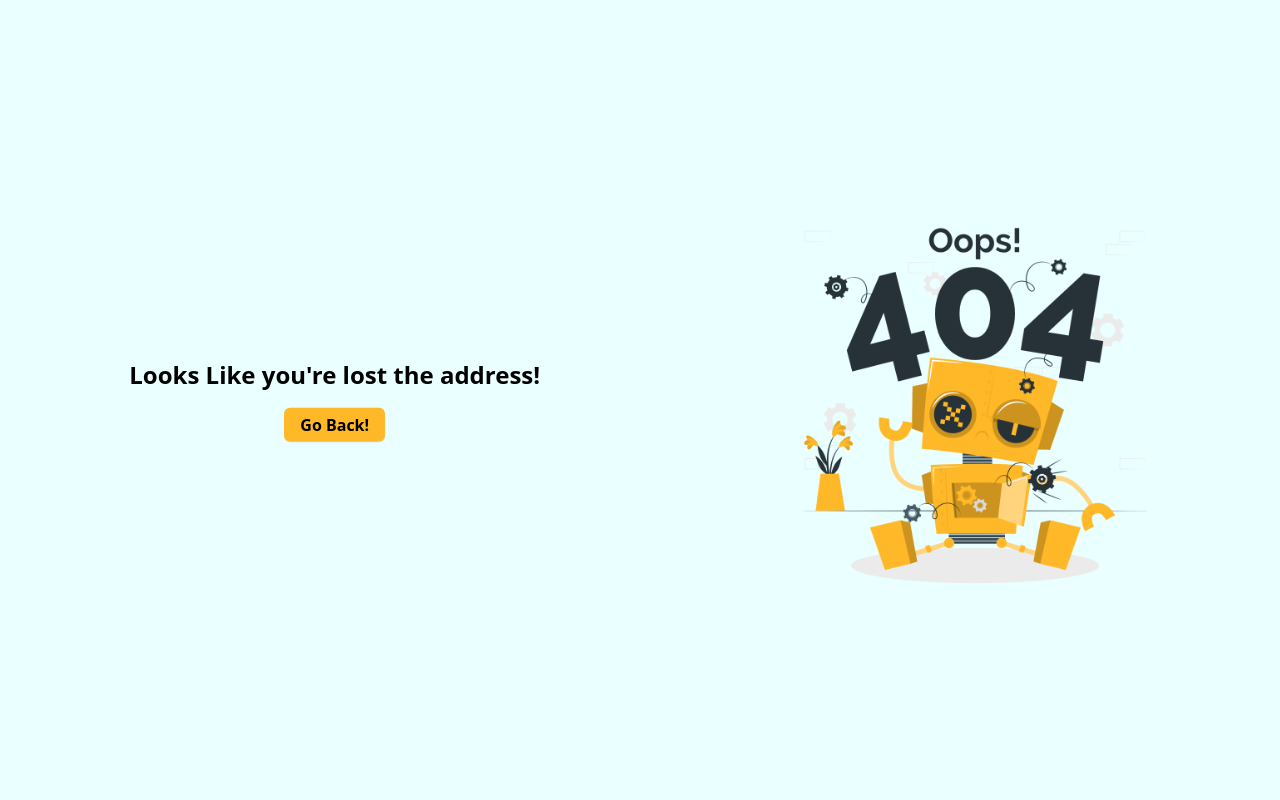
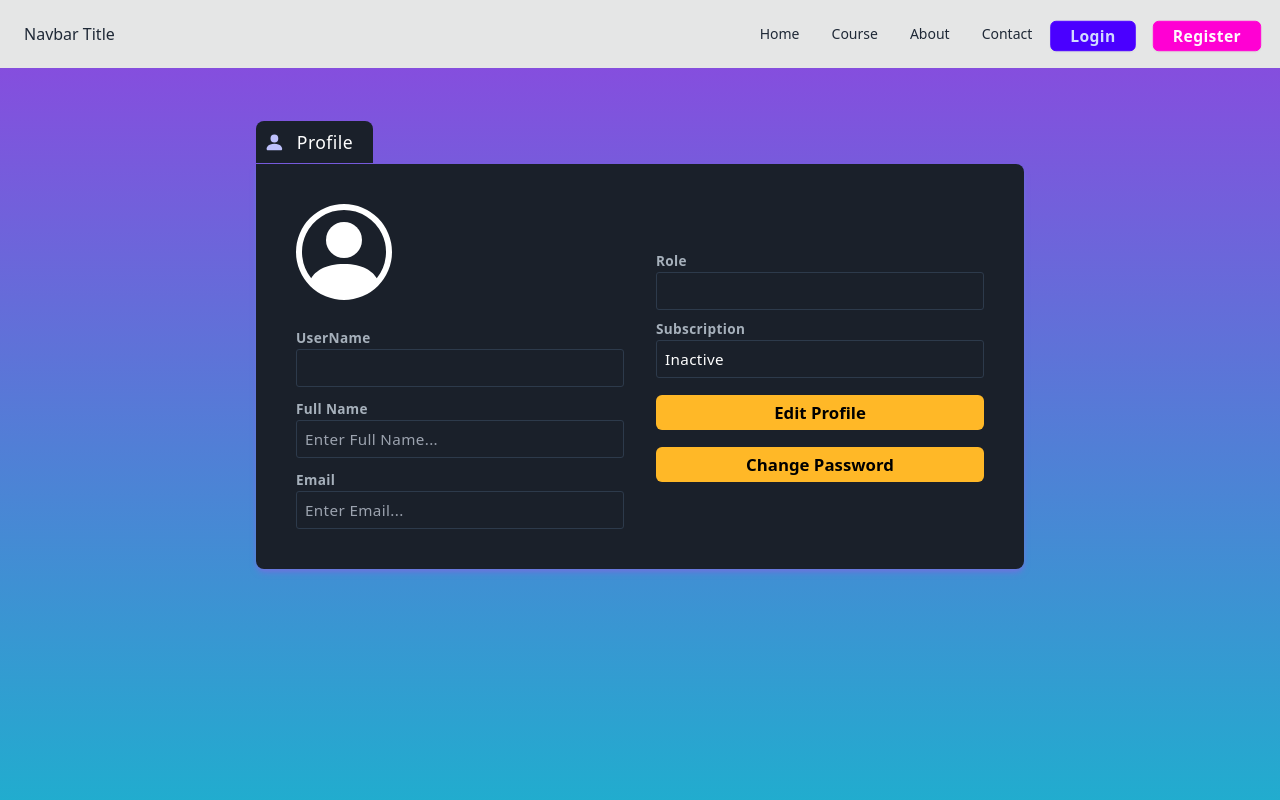
Before and after one commit to webakash1806/zenstudy, a React (Vite) app: page /LMS-Client/me in a window 1280 px wide. Shown: the top 800 px of the page. Built offline with nearby package versions, Linux system fonts and the light colour scheme.

Commit message:
User profile page created

```diff
--- a/src/App.jsx
+++ b/src/App.jsx
@@ -10,6 +10,7 @@ import CreateCourse from './Pages/CoursePage/CreateCourse'
 import HomePage from './Pages/HomePage'
 import LoginPage from './Pages/LoginPage'
 import PageNotFound from './Pages/PageNotFound'
+import Profile from './Pages/Profile'
 import SignupPage from './Pages/SignupPage'
 
 const App = () => {
@@ -28,6 +29,8 @@ const App = () => {
         <Route element={<RequireAuth allowedRoles={['ADMIN']} />}>
           <Route path="/LMS-Client/course/create" element={<CreateCourse />} />
         </Route>
+
+        <Route path="/LMS-Client/me" element={<Profile />} />
       </Routes>
     </>
   )
--- a/src/Layouts/HomeLayout.jsx
+++ b/src/Layouts/HomeLayout.jsx
@@ -69,10 +69,10 @@ const HomeLayout = ({ children }) => {
                                         </div>
                                         :
                                         <div className='flex items-center justify-center gap-3 mt-1'>
-                                            <Link to='/LMS-Client//user/me' className='btn btn-primary btn-sm rounded-md px-5 text-[1.03rem] tracking-wide'>
+                                            <Link to='/LMS-Client/me' className='btn btn-primary btn-sm rounded-md px-5 text-[1.03rem] tracking-wide'>
                                                 Profile
                                             </Link>
-                                            <Link to='/LMS-Client//logout' onClick={handleLogout} className='btn btn-secondary btn-sm rounded-md px-5 text-[1.03rem] tracking-wide'>
+                                            <Link to='/LMS-Client/logout' onClick={handleLogout} className='btn btn-secondary btn-sm rounded-md px-5 text-[1.03rem] tracking-wide'>
                                                 Logout
                                             </Link>
                                         </div>
@@ -110,10 +110,10 @@ const HomeLayout = ({ children }) => {
                                 </div>
                                 :
                                 <div className='flex items-center justify-center gap-3 mt-4 '>
-                                    <Link to='/LMS-Client//user/me' className='btn btn-primary btn-sm rounded-md px-9 text-[1.03rem] tracking-wide'>
+                                    <Link to='/LMS-Client/me' className='btn btn-primary btn-sm rounded-md px-9 text-[1.03rem] tracking-wide'>
                                         Profile
                                     </Link>
-                                    <Link to='/LMS-Client//logout' onClick={handleLogout} className='btn btn-secondary btn-sm rounded-md px-9 text-[1.03rem] tracking-wide'>
+                                    <Link to='/LMS-Client/logout' onClick={handleLogout} className='btn btn-secondary btn-sm rounded-md px-9 text-[1.03rem] tracking-wide'>
                                         Logout
                                     </Link>
                                 </div>
--- /dev/null
+++ b/src/Pages/Profile.jsx
@@ -0,0 +1,101 @@
+import React from 'react'
+import { BsPersonCircle, BsPersonFill } from 'react-icons/bs'
+import { useDispatch, useSelector } from 'react-redux'
+import { Link } from 'react-router-dom'
+
+import HomeLayout from '../Layouts/HomeLayout'
+
+const Profile = () => {
+
+    const dispatch = useDispatch()
+
+    const userData = useSelector((state) => state?.auth?.data)
+
+    const { avatar, email, fullName, role, userName } = userData
+
+    console.log(userData)
+
+    return (
+        <HomeLayout>
+            <div className='min-h-[100vh] flex pt-[2rem] lg:pt-[4rem] justify-center text-white bg-gradient-to-b from-[#854ede] to-[#18b5cd]'>
+                <form noValidate className='relative h-fit flex flex-col md:flex-row md:gap-[2rem] items-center justify-center gap-[9px] my-8 bg-[#1A202A] p-5 sm:p-10 rounded-lg rounded-tl-none shadow-md shadow-[#6D75DE]'>
+                    <div className='flex items-center bg-[#1A202A] justify-between w-fit p-2 gap-3 pr-5 rounded-lg left-0 rounded-b-none absolute top-[-2.7rem] text-[1.1rem]'>
+                        <BsPersonFill className='text-[#BEC1FC] text-[1.3rem]' />
+                        <h1 className='tracking-wide'>Profile</h1>
+                    </div>
+                    <div className='flex gap-[12px] flex-col items-center md:items-start justify-start'>
+                        <div className='md:mb-4'>
+                            {
+                                avatar?.secure_url ? <img src={avatar?.secure_url} alt="" className='w-[6rem] h-[6rem] border shadow-sm shadow-[#6D75DE] rounded-full' /> :
+                                    <BsPersonCircle className='w-[6rem] h-[6rem] ' />
+                            }
+                        </div>
+                        <div className="flex flex-col items-start justify-center gap-[0.5px]">
+                            <label htmlFor="userName" className='text-[#a6b0bb] font-semibold text-[0.85rem] tracking-wide'>UserName
+                            </label>
+                            <input type="text" readOnly
+                                className='min-w-[17rem] sm:w-[20.5rem] rounded-[3px] border h-full border-[#2d3a4b] p-2 focus:border-[#745FDC]  outline-none bg-transparent text-[0.95rem] tracking-wide resize-none'
+                                name='userName'
+                                id='userName'
+                                value={userName}
+                            />
+                        </div>
+                        <div className="flex flex-col items-start justify-center gap-[0.5px]">
+                            <label htmlFor="fullName" className='text-[#a6b0bb] font-semibold text-[0.85rem] tracking-wide'>Full Name
+                            </label>
+                            <input type="text" readOnly
+                                className='min-w-[17rem] sm:w-[20.5rem] rounded-[3px] border h-full border-[#2d3a4b] p-2 focus:border-[#745FDC]  outline-none bg-transparent text-[0.95rem] tracking-wide resize-none'
+                                name='fullName'
+                                id='fullName'
+                                placeholder='Enter Full Name...'
+                                value={fullName}
+                            />
+                        </div>
+                        <div className="flex flex-col items-start justify-center gap-[0.5px]">
+                            <label htmlFor="email" className='text-[#a6b0bb] font-semibold text-[0.85rem] tracking-wide'>Email
+                            </label>
+                            <input type="email"
+                                readOnly
+                                className='min-w-[17rem] sm:w-[20.5rem] rounded-[3px] border h-full border-[#2d3a4b] p-2 focus:border-[#745FDC]  outline-none bg-transparent text-[0.95rem] tracking-wide resize-none'
+                                name='email'
+                                id='email'
+                                placeholder='Enter Email...'
+                                value={email}
+                            />
+                        </div>
+                    </div>
+
+                    <div className='flex gap-[9px] flex-col items-center justify-center'>
+
+                        <div className="flex flex-col items-start justify-center gap-[0.5px]">
+                            <label htmlFor="role" className='text-[#a6b0bb] font-semibold text-[0.85rem] tracking-wide'>Role
+                            </label>
+                            <input type="text" readOnly
+                                className='min-w-[17rem] sm:w-[20.5rem] rounded-[3px] border h-full border-[#2d3a4b] p-2 focus:border-[#745FDC]  outline-none bg-transparent text-[0.95rem] tracking-wide resize-none'
+                                name='role'
+                                value={role}
+                            />
+                        </div>
+                        <div className="flex flex-col items-start justify-center gap-[0.5px]">
+                            <label htmlFor="subscription" className='text-[#a6b0bb] font-semibold text-[0.85rem] tracking-wide'>Subscription
+                            </label>
+                            <input type="text" readOnly
+                                className='min-w-[17rem] sm:w-[20.5rem] rounded-[3px] border h-full border-[#2d3a4b] p-2 focus:border-[#745FDC]  outline-none bg-transparent text-[0.95rem] tracking-wide resize-none'
+                                name='subscription'
+                                value={userData?.subscription?.status === 'active' ? "Active" : "Inactive"}
+                            />
+                        </div>
+                        <Link to={'/LMS-Client/profile/edit'} className='bg-[#FFB827] hover:bg-[#fbb66d] text-center duration-300 mt-2 text-[#000] w-full rounded-md p-[5px] font-semibold text-[1.05rem]'>Edit Profile</Link>
+                        <Link to={'/LMS-Client/changePassword'} className='bg-[#FFB827] hover:bg-[#fbb66d] text-center duration-300 mt-2 text-[#000] w-full rounded-md p-[5px] font-semibold text-[1.05rem]'>Change Password</Link>
+                        {userData?.subscription?.status === 'active' ?
+                            <Link to={'/LMS-Client/unsubscribe'} className='bg-[#FFB827] hover:bg-[#fbb66d] text-center duration-300 mt-2 text-[#000] w-full rounded-md p-[5px] font-semibold text-[1.05rem]'>Unsubscribe</Link> : ""}
+
+                    </div>
+                </form>
+
+            </div>
+        </HomeLayout>
+    )
+}
+
+export default Profile
--- a/src/Redux/Slices/AuthSlice.js
+++ b/src/Redux/Slices/AuthSlice.js
@@ -5,7 +5,7 @@ import axiosInstance from '../../Helpers/axiosInstance.js'
 const initialState = {
     isLoggedIn: localStorage.getItem('isLoggedIn') || false,
     role: localStorage.getItem('role') || "",
-    data: localStorage.getItem('data') || {}
+    data: JSON.parse(localStorage.getItem('data')) || {}
 }
 
 export const createAccount = createAsyncThunk('/user/register', async (data) => {
```
